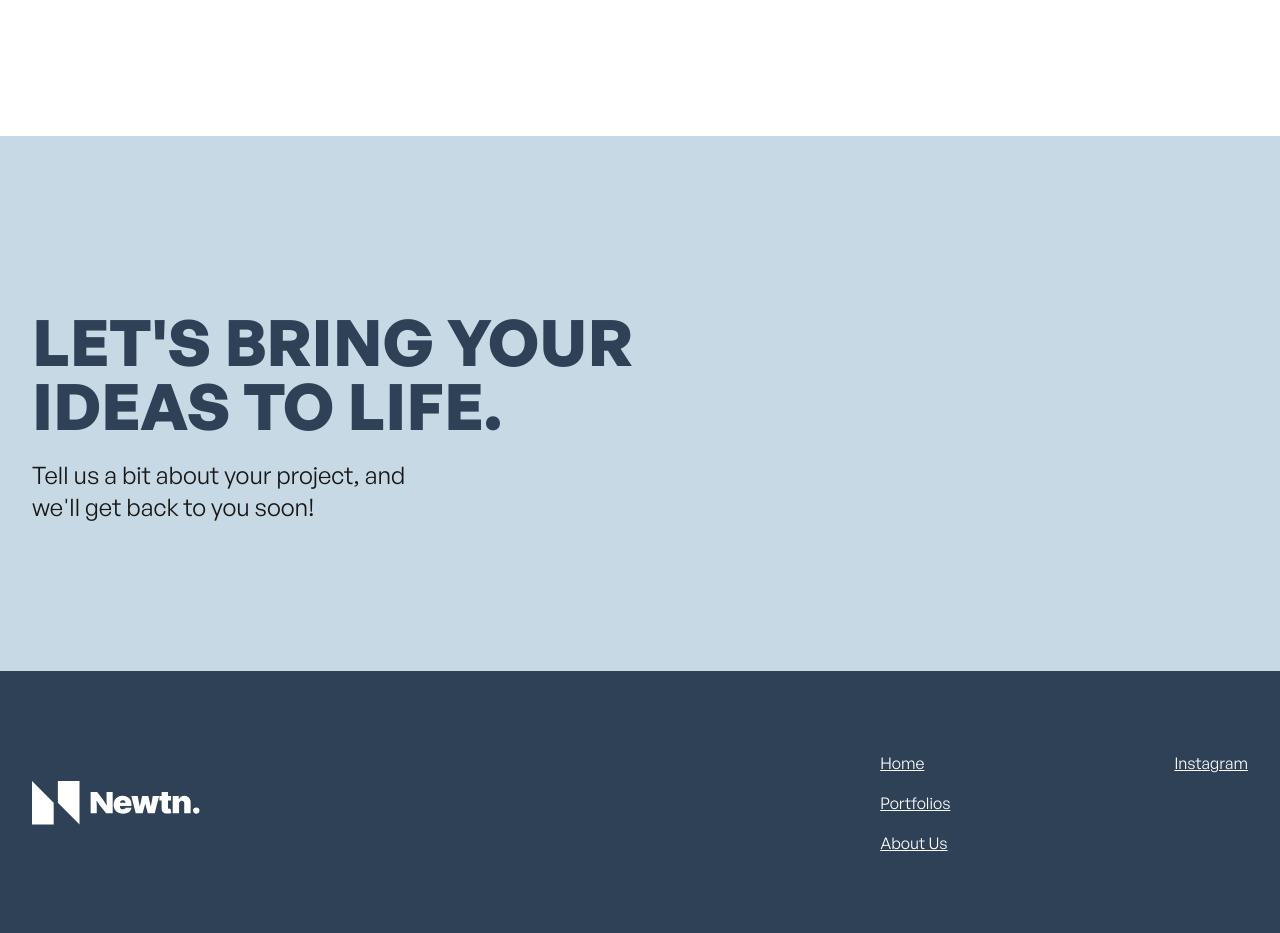
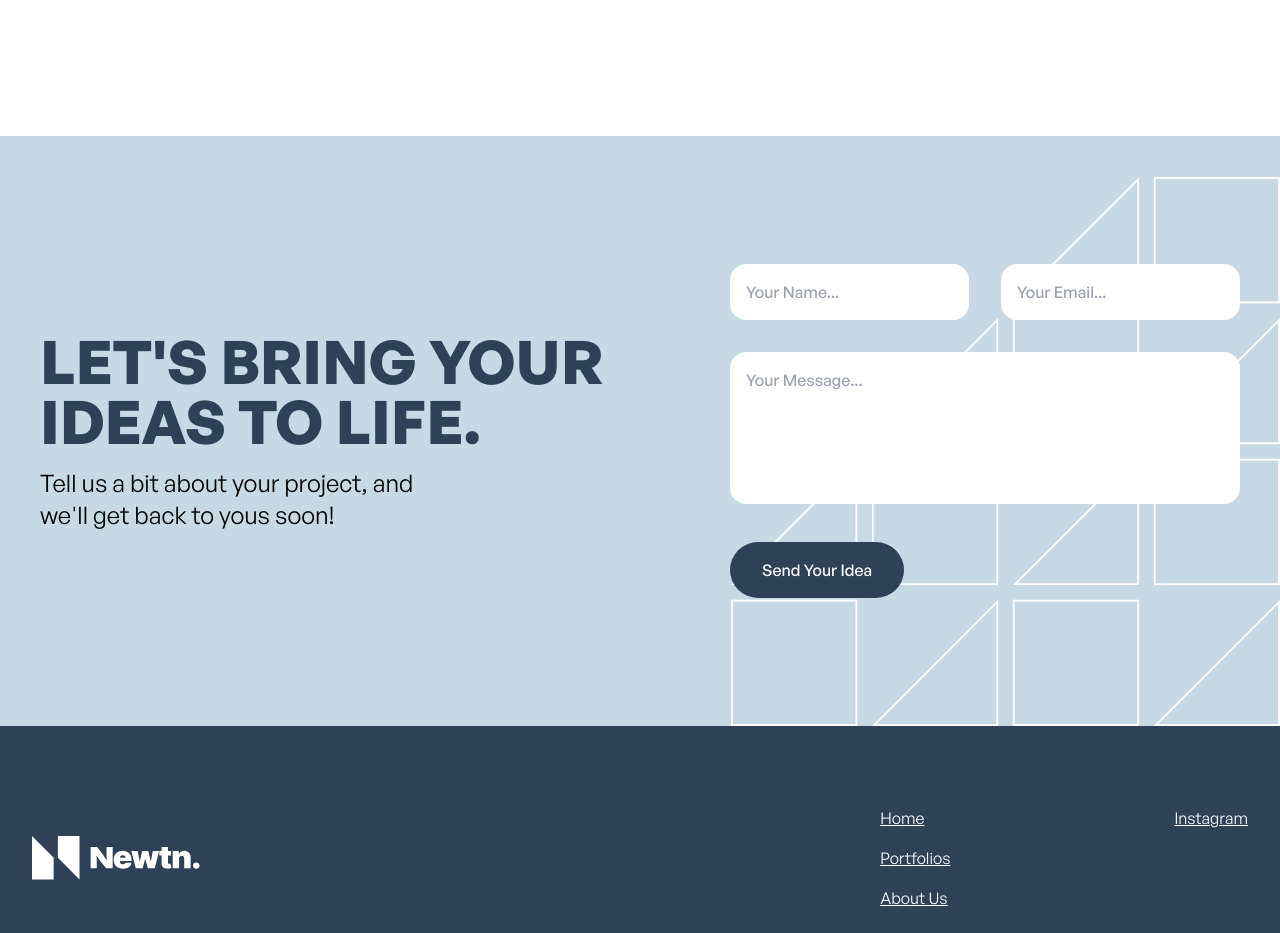
Before and after one commit to fragern/newtn-website, a Next.js app: page /portfolio in a window 1280 px wide. Shown: the part 1340-2273 px from the top of the page. Built offline with nearby package versions, Linux system fonts and the light colour scheme.

Commit message:
fix: fix portfolio type, framer-motion install, contactus container

```diff
--- a/package.json
+++ b/package.json
@@ -12,6 +12,7 @@
     "prepare": "husky install"
   },
   "dependencies": {
+    "framer-motion": "^12.4.1",
     "lucide-react": "^0.474.0",
     "next": "15.1.6",
     "react": "^19.0.0",
--- a/src/app/portfolio/page.tsx
+++ b/src/app/portfolio/page.tsx
@@ -5,6 +5,7 @@
 import TopPortfolio from "@/assets/images/TopPortfolio.webp";
 import { type PortfolioCategoryType } from "@/types/PortfolioCategory";
 import CardStack from "./containers/CardStack";
+import ContactUs from "../_components/sections/ContactUs";
 
 export default function Portfolio() {
   const [selectedCategory, setSelectedCategory] =
@@ -93,22 +94,7 @@
         </div>
 
         <div className="h-[50vh]"></div>
-
-        <div className="flex justify-between bg-[#C7D9E5] pb-[148px] pt-[173px]">
-          <div className="pl-8">
-            <h1 className="text-[64px] font-bold leading-[64px] text-[#2F4157]">
-              LET&apos;S BRING YOUR <br /> IDEAS TO LIFE.
-            </h1>
-            <p className="mt-[22px] text-2xl">
-              Tell us a bit about your project, and <br /> we&apos;ll get back
-              to you soon!
-            </p>
-          </div>
-
-          <div className="pr-[125px]">
-            <div className=""></div>
-          </div>
-        </div>
+        <ContactUs />
       </div>
     </>
   );
--- a/src/assets/constants/PortfolioCategory.ts
+++ b/src/assets/constants/PortfolioCategory.ts
@@ -1,4 +1,4 @@
-import { PortfolioCategoryType } from "@/types/PortfolioCategory";
+import { type PortfolioCategoryType } from "@/types/PortfolioCategory";
 
 export const PortfolioCategory: PortfolioCategoryType[] = [
   {
```
Also changed, not shown: 1 other file (tests, documents, lock files or other folders).
